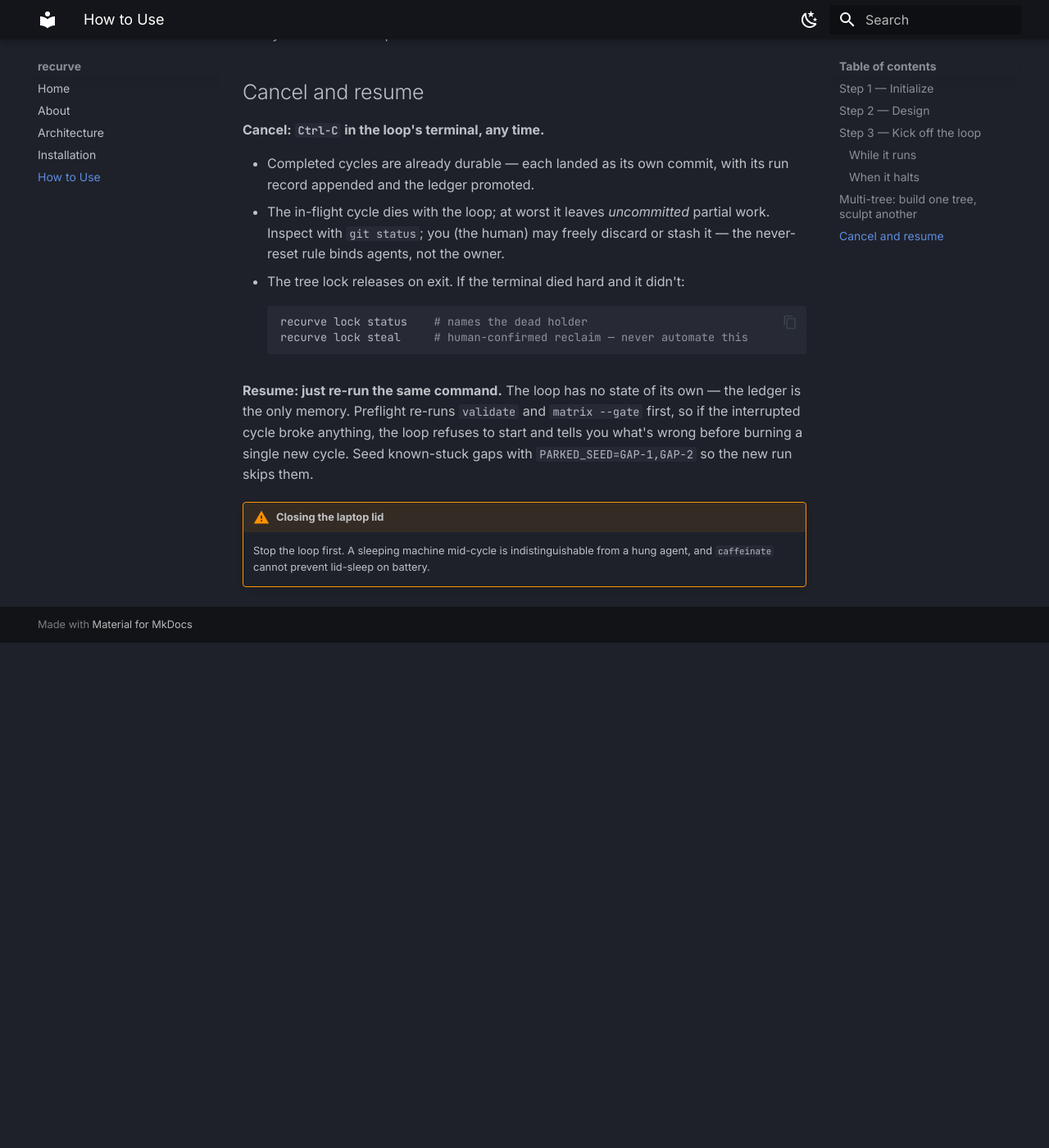
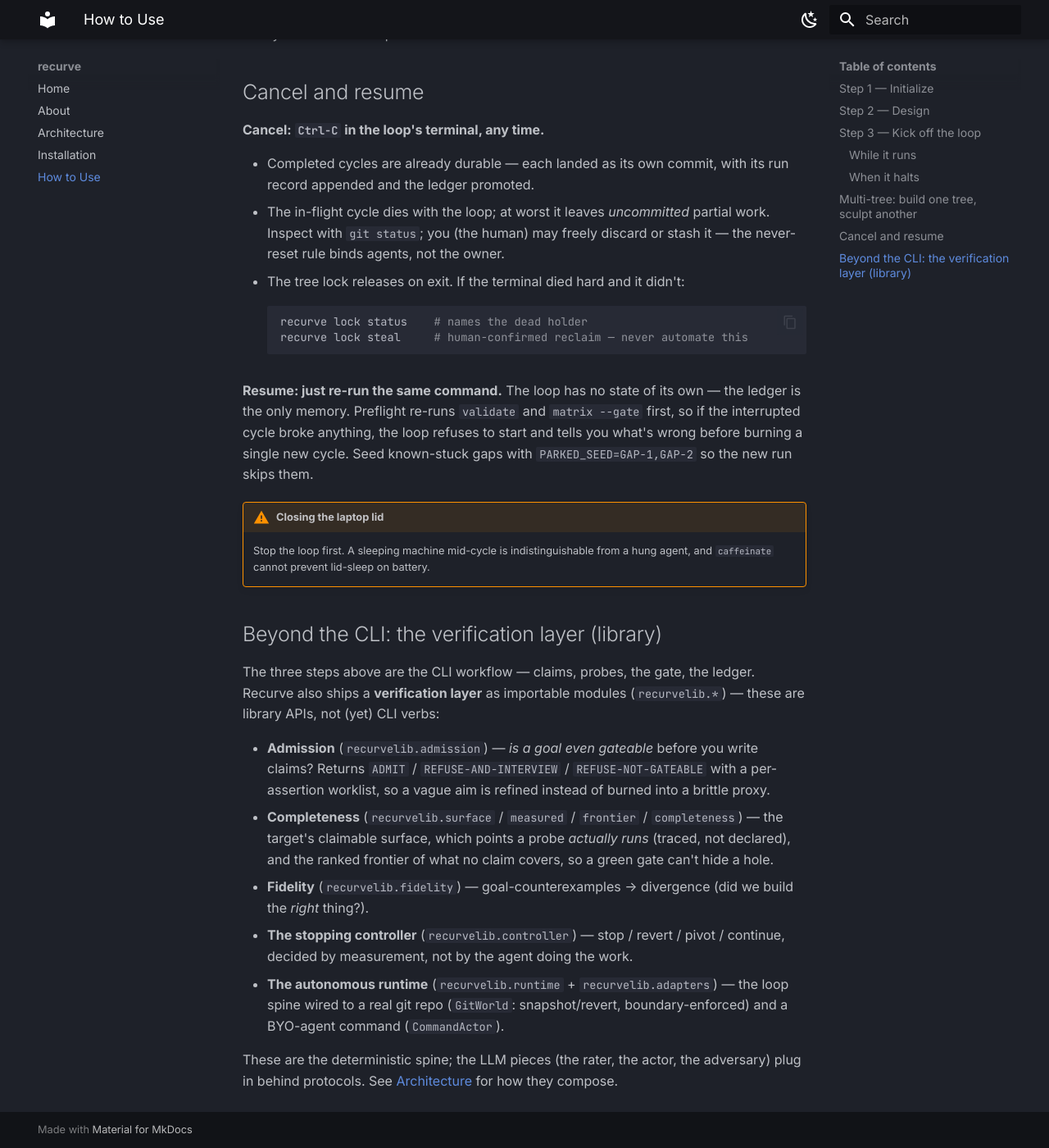
Before and after one commit to bordumb/recurve, an MkDocs documentation site: the page built from docs/usage.md, in a window 1280 px wide and 1400 px high, scrolled down 3271 px. Shown: the whole window at 82% size. Built offline with MkDocs 1.6.1 and Material for MkDocs 9.7.7, drawn with Linux system fonts in a browser that asks for light colours; before the commit the page ends 4055 px from its top, so only the background shows below that.

Commit message:
docs: reflect the runtime adapters + verification layer in the published docs
Updated docs/ (only) to match what's now built:
- architecture.md: adapters.py added to the engine layout, and a paragraph in the verification-layer section
  on the pluggable World/Actor -> the git-backed GitWorld + BYO-agent CommandActor (typed failures when the
  agent misbehaves / git is unavailable).
- about.md: "Beyond soundness" now notes the loop runs on a real repo (git snapshots + revert, write
  boundary, BYO agent).
- usage.md: a "Beyond the CLI: the verification layer (library)" section pointing at admission / completeness
  / fidelity / controller / runtime+adapters as recurvelib.* library APIs (honestly marked not-yet-CLI).

Auths-Id: did:keri:EB5cPHY0t-ejNC_rUzPS1dclTvd6kG-R9mQzjozCuGgd
Auths-Device: did:keri:EB5cPHY0t-ejNC_rUzPS1dclTvd6kG-R9mQzjozCuGgd
Auths-Anchor-Seq: 1

```diff
--- a/docs/usage.md
+++ b/docs/usage.md
@@ -216,3 +216,23 @@ skips them.
 !!! warning "Closing the laptop lid"
     Stop the loop first. A sleeping machine mid-cycle is indistinguishable
     from a hung agent, and `caffeinate` cannot prevent lid-sleep on battery.
+
+## Beyond the CLI: the verification layer (library)
+
+The three steps above are the CLI workflow — claims, probes, the gate, the ledger. Recurve also ships a
+**verification layer** as importable modules (`recurvelib.*`) — these are library APIs, not (yet) CLI verbs:
+
+- **Admission** (`recurvelib.admission`) — *is a goal even gateable* before you write claims? Returns
+  `ADMIT` / `REFUSE-AND-INTERVIEW` / `REFUSE-NOT-GATEABLE` with a per-assertion worklist, so a vague aim is
+  refined instead of burned into a brittle proxy.
+- **Completeness** (`recurvelib.surface` / `measured` / `frontier` / `completeness`) — the target's claimable
+  surface, which points a probe *actually runs* (traced, not declared), and the ranked frontier of what no
+  claim covers, so a green gate can't hide a hole.
+- **Fidelity** (`recurvelib.fidelity`) — goal-counterexamples → divergence (did we build the *right* thing?).
+- **The stopping controller** (`recurvelib.controller`) — stop / revert / pivot / continue, decided by
+  measurement, not by the agent doing the work.
+- **The autonomous runtime** (`recurvelib.runtime` + `recurvelib.adapters`) — the loop spine wired to a real
+  git repo (`GitWorld`: snapshot/revert, boundary-enforced) and a BYO-agent command (`CommandActor`).
+
+These are the deterministic spine; the LLM pieces (the rater, the actor, the adversary) plug in behind
+protocols. See [Architecture](architecture.md#the-verification-layer) for how they compose.
```
Also changed, not shown: docs/about.md (+4 -2 lines), docs/architecture.md (+7 -0 lines).
